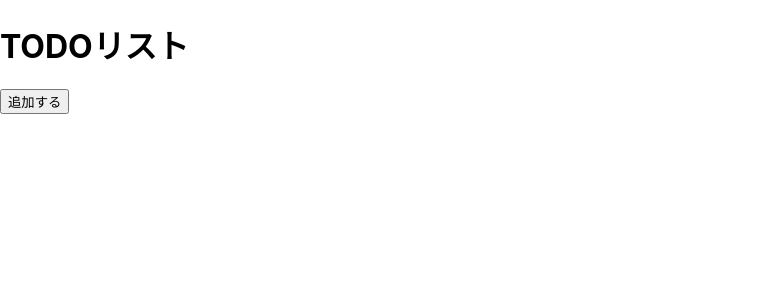
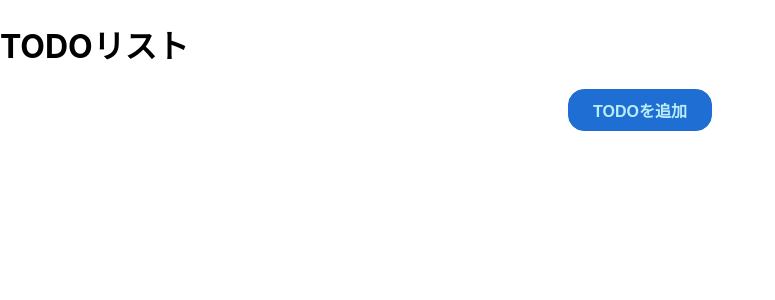
Before and after one commit to ifhito/AuthoringPracticesTask1ByReact, a React (Create React App) app: page / in a window 1280 px wide. Shown: the top 300 px of the page, without its empty margins (0-775 px from the left). Built offline with nearby package versions, Linux system fonts and the light colour scheme.

Commit message:
todoリスト部分のスタイルの修正

```diff
--- a/src/App.tsx
+++ b/src/App.tsx
@@ -5,14 +5,14 @@ import Main from "./components/Pages/Main";
 
 function App() {
   return (
-    <>
+    <body>
       <header>
         <h1>TODOリスト</h1>
       </header>
       <main>
         <Main />
       </main>
-    </>
+    </body>
   );
 }
 
--- a/src/components/Molecules/TodoContent.module.css
+++ b/src/components/Molecules/TodoContent.module.css
@@ -78,5 +78,5 @@
 }
 
 .todoContentsWrapper {
-    width: 15rem;
+    width: 100%;
 }
--- a/src/components/Organisms/TodoList.module.css
+++ b/src/components/Organisms/TodoList.module.css
@@ -1,5 +1,6 @@
 .todoListUl {
     list-style-type: none;
+    width: 30%;
     --edit-color: #1868F2;
     --delete-color: #C00000;
 }
@@ -14,6 +15,12 @@
     background-color: transparent;
     border-radius: 6px;
     border: 1px solid var(--edit-color);
+    transition: 1.0s ;
+}
+
+.editButton:hover {
+    color: white;
+    background-color: var(--edit-color);
 }
 
 .deleteButton {
@@ -26,4 +33,10 @@
     background-color: transparent;
     border-radius: 6px;
     border: 1px solid var(--delete-color);
+    transition: 0.2s ;
 }
+
+.deleteButton:hover {
+    color: white;
+    background-color: var(--delete-color);
+}
--- a/src/components/Pages/Main.module.css
+++ b/src/components/Pages/Main.module.css
@@ -45,12 +45,12 @@ dialog {
     justify-content: space-between;
     align-items: center;
     margin: 1rem auto;
-    padding: 1em 1.5em;
+    padding: 0.5em 1.5em;
     color: #F8F9FC;
     font-size: 1rem;
     font-weight: 700;
     background-color: var(--delete-dialog-color);
-    border-radius: 2rem;
+    border-radius: 1rem;
     border: 1px solid var(--delete-dialog-color);
 }
 .dialogDeleteButton:hover {
@@ -62,12 +62,12 @@ dialog {
     justify-content: space-between;
     align-items: center;
     margin: 1rem auto;
-    padding: 1em 1.5em;
+    padding: 0.5em 1.5em;
     color: #B9EDF8;
     font-size: 1rem;
     font-weight: 700;
     background-color: var(--edit-dialog-color);
-    border-radius: 2rem;
+    border-radius: 1rem;
     border: 1px solid var(--edit-dialog-color);
 }
 
@@ -79,12 +79,12 @@ dialog {
     justify-content: space-between;
     align-items: center;
     margin: 1rem auto;
-    padding: 1em 1.5em;
+    padding: 0.5em 1.5em;
     color: #B9EDF8;
     font-size: 1rem;
     font-weight: 700;
     background-color: var(--add-dialog-color);
-    border-radius: 2rem;
+    border-radius: 1rem;
     border: 1px solid var(--add-dialog-color);
 }
 .dialogAddButton:hover {
@@ -95,15 +95,33 @@ dialog {
     justify-content: space-between;
     align-items: center;
     margin: 1rem auto;
-    padding: 1em 1.5em;
+    padding: 0.5em 1.5em;
     color: var(--border-color);
     font-size: 1rem;
     font-weight: 700;
     background-color: transparent;
-    border-radius: 2rem;
+    border-radius: 1rem;
     border: 1px solid var(--border-color);
 }
 
 .dialogCancelButton:hover {
     border: 1px solid #FFEF6C;
 }
+
+.addButton {
+    display: flex;
+    justify-content: space-between;
+    align-items: center;
+    margin: 1rem auto;
+    padding: 0.5em 1.5em;
+    color: #B9EDF8;
+    font-size: 1rem;
+    font-weight: 700;
+    background-color: #1F6ED4;
+    border-radius: 1rem;
+    border: 1px solid #1F6ED4;
+}
+
+.addButton:hover {
+    border: 1px solid #FFEF6C;
+}
--- a/src/components/Pages/Main.tsx
+++ b/src/components/Pages/Main.tsx
@@ -91,8 +91,8 @@ const Main = () => {
 
   return (
     <>
-      <button type='button' onClick={showAddModal}>
-        追加する
+      <button className={styles.addButton} type='button' onClick={showAddModal}>
+        TODOを追加
       </button>
       <div
         className={styles.visuallyHidden}
```
